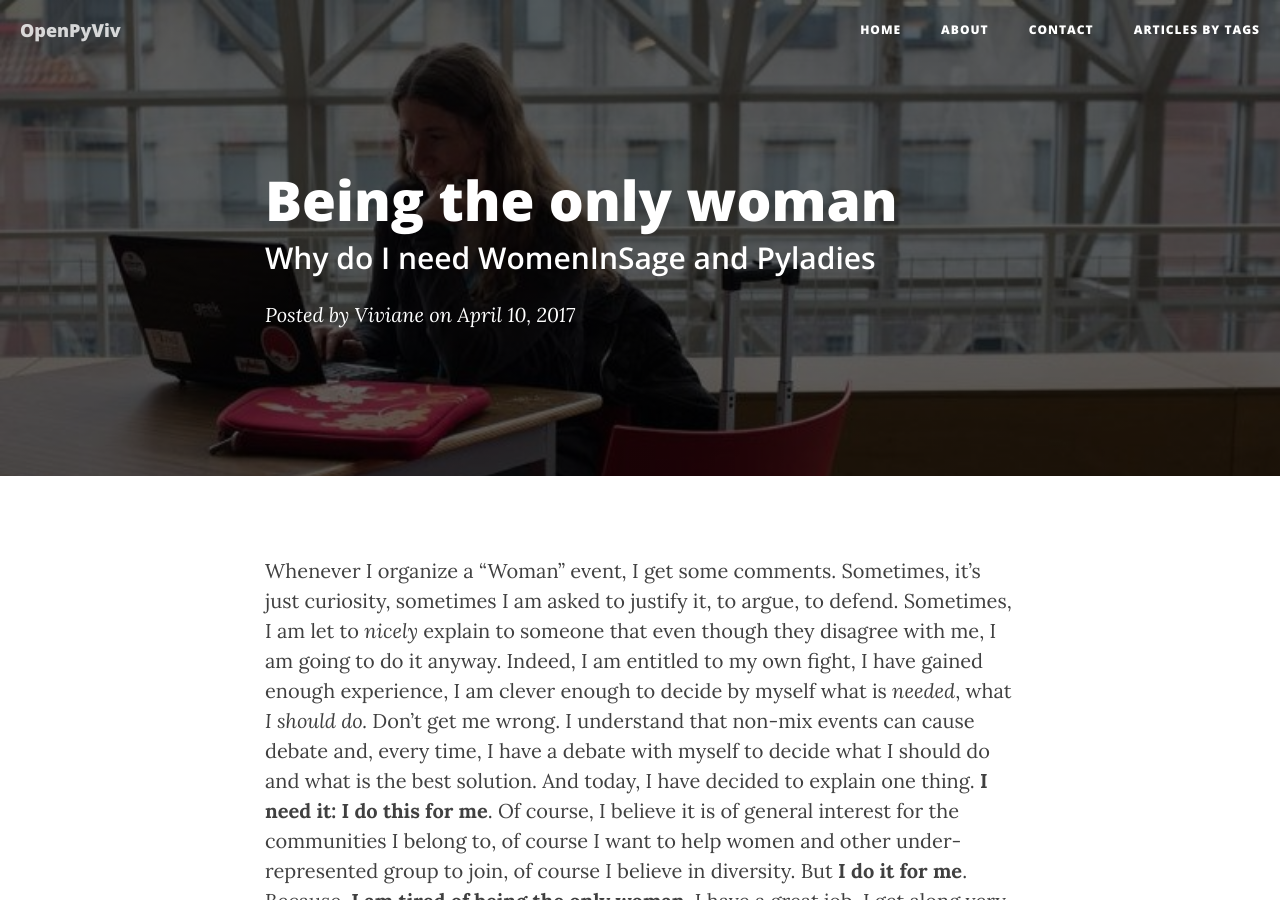
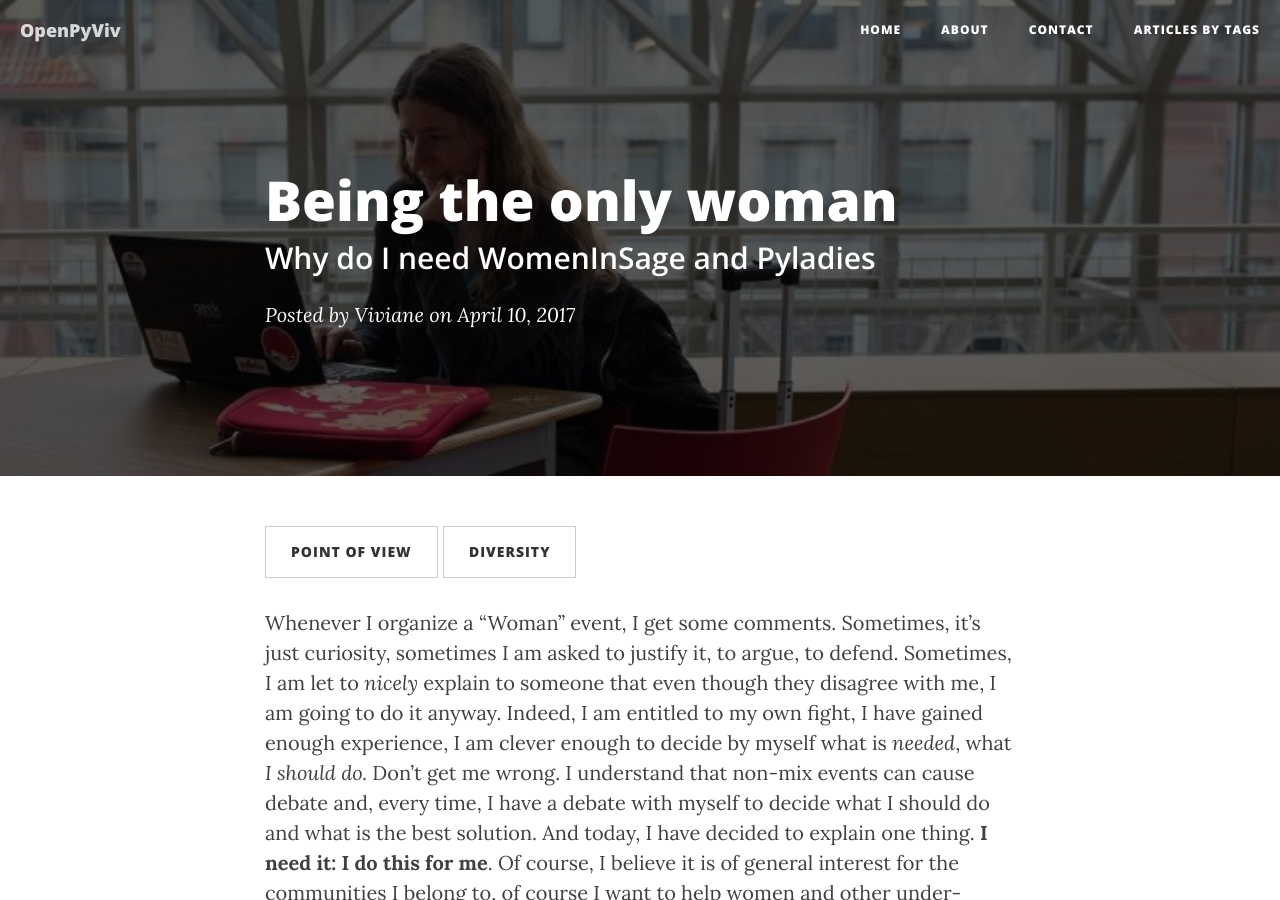
Before and after one commit to VivianePons/vivianepons.github.com, a Jekyll site: the page built from _posts/2017-04-10-OnlyWoman.md, in a window 1280 px wide and 900 px high. Built offline with Jekyll 4.4.1, drawn with Linux system fonts in a browser that asks for light colours; nearby versions of some CDN libraries; comment, search, counter and statistics services are not loaded.

Commit message:
adding tags

```diff
--- a/_posts/2017-04-10-OnlyWoman.md
+++ b/_posts/2017-04-10-OnlyWoman.md
@@ -4,6 +4,9 @@ title:      "Being the only woman"
 subtitle:   "Why do I need WomenInSage and Pyladies"
 date:       2017-04-10 10:00:00
 author:     "Viviane"
+tags:
+    - diversity
+    - point-of-view
 ---
 
 Whenever I organize a "Woman" event, I get some comments. Sometimes, it's just
```
